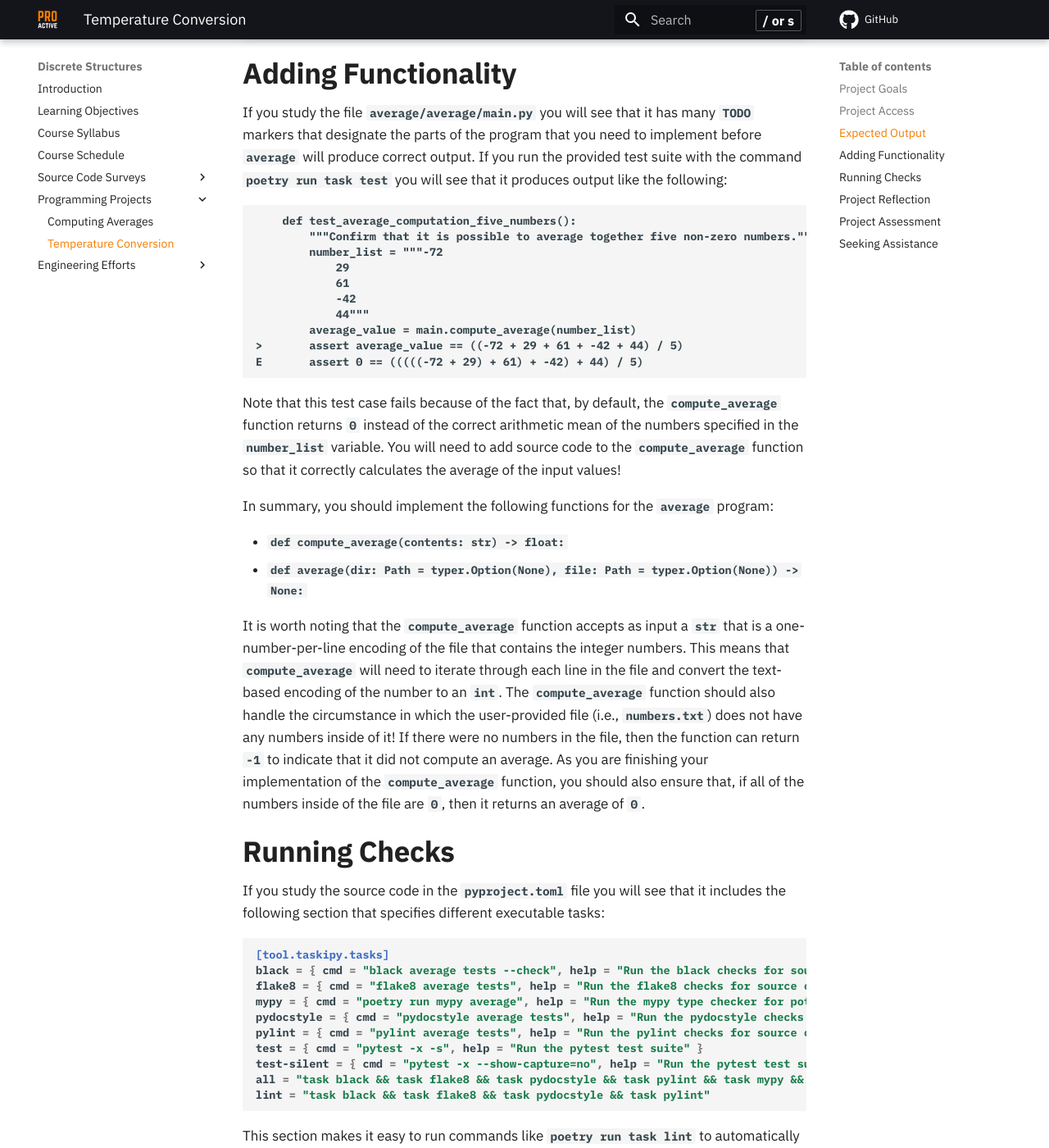
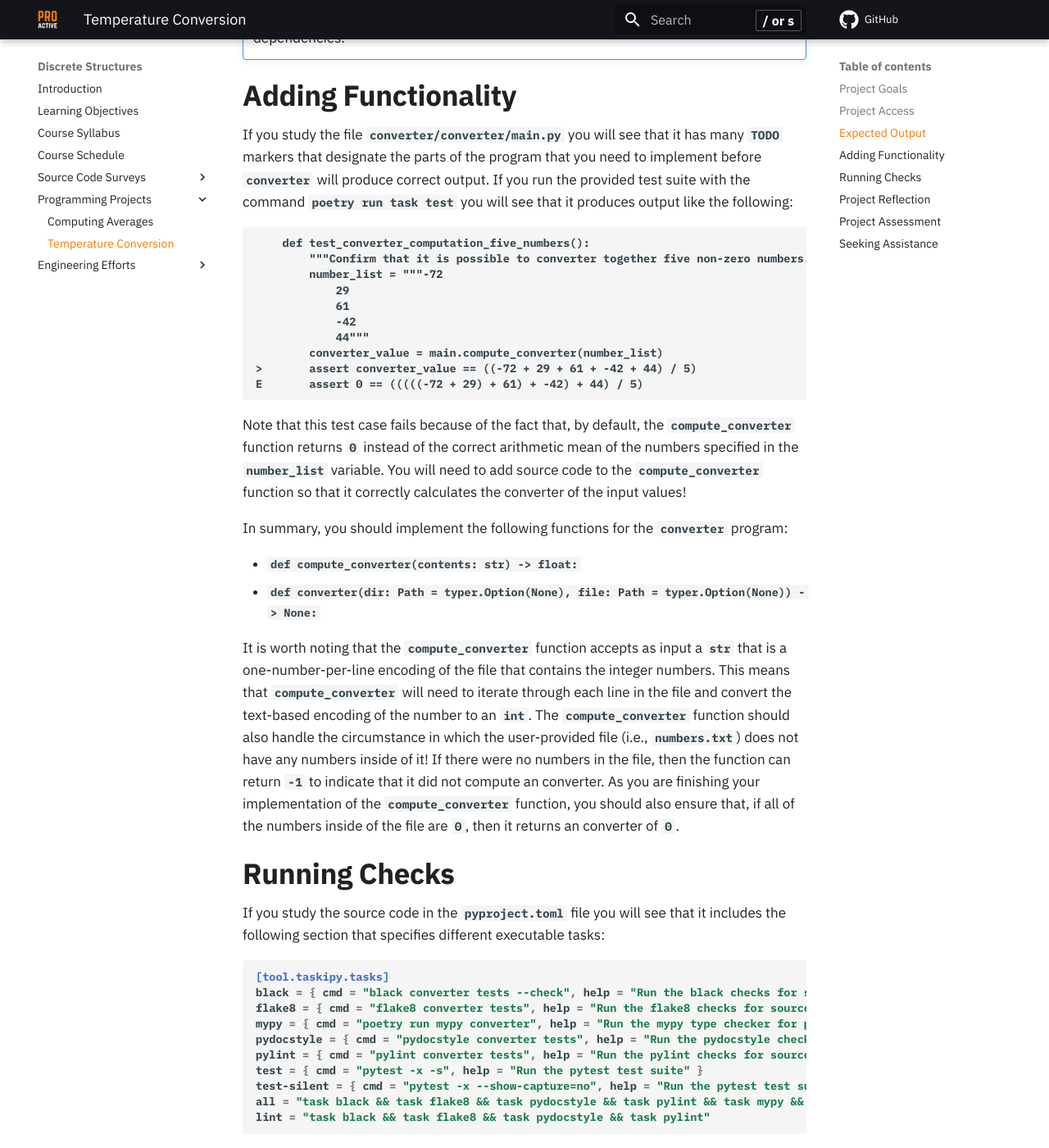
Before and after one commit to ProactiveProgrammers/www.proactiveprogrammers.com, an MkDocs documentation site: the page built from docs/discrete-structures/programming-projects/temperature-conversion.md, in a window 1280 px wide and 1400 px high, scrolled down 2014 px. Shown: the whole window at 82% size. Built offline with MkDocs 1.6.1 and Material for MkDocs 9.7.7, drawn with Linux system fonts in a browser that asks for light colours; comment, search, counter and statistics services are not loaded; some of the changed text lies outside the part shown.

Commit message:
fix: Use converter instead of average in temperature-conversion.

````diff
--- a/docs/discrete-structures/programming-projects/temperature-conversion.md
+++ b/docs/discrete-structures/programming-projects/temperature-conversion.md
@@ -32,19 +32,19 @@ project!
 ## Expected Output
 
 This project invites you to implement a number comparison program called
-`average`. The program accepts through its command-line a file that contains
+`converter`. The program accepts through its command-line a file that contains
 integer values encoded as text. If you run the program with the command `poetry
-run average --dir input --file numbers.txt` it produces this output:
+run converter --dir input --file numbers.txt` it produces this output:
 
 ```
-😃 Computing the average of numbers in a file called input/numbers.txt!
+😃 Computing the converter of numbers in a file called input/numbers.txt!
 
 😉 Phew, that was hard work!
 
-✨ The average of the input values is -0.95
+✨ The converter of the input values is -0.95
 ```
 
-Although this example shows the `average` program performing its computation
+Although this example shows the `converter` program performing its computation
 with the `numbers.txt` file in the `input` directory, it should work in a
 general-purpose fashion for any text file that contains integer numbers aligned
 in a single row like:
@@ -58,12 +58,12 @@ in a single row like:
 ```
 
 To learn more about how to run this program, you can type the command `poetry
-run average --help` to see the following output showing how to use `average`:
+run converter --help` to see the following output showing how to use `converter`:
 
 ```shell
-Usage: average [OPTIONS]
+Usage: converter [OPTIONS]
 
-  Process a file by computing the average of all the numbers.
+  Process a file by computing the converter of all the numbers.
 
 Options:
   --dir PATH
@@ -77,61 +77,61 @@ Options:
 
 Please note that the provided source code does not contain all of the
 functionality to produce this output. As explained in the next section, you are
-invited to add all of the missing features to ensure that `average` produces the
+invited to add all of the missing features to ensure that `converter` produces the
 expected output. Once the program is working correctly, it should produce all of
 the expected output described in this section.
 
 ???+ note
 
-    Don't forget that if you want to run the `average` program you must use your
+    Don't forget that if you want to run the `converter` program you must use your
     terminal window to first go into the GitHub repository containing this
-    project and then go into the `average` directory that contains the project's
+    project and then go into the `converter` directory that contains the project's
     source code. Finally, remember that before running the program you must run
     `poetry install` to add the dependencies.
 
 ## Adding Functionality
 
-If you study the file `average/average/main.py` you will see that it has many
+If you study the file `converter/converter/main.py` you will see that it has many
 `TODO` markers that designate the parts of the program that you need to
-implement before `average` will produce correct output. If you run the provided
+implement before `converter` will produce correct output. If you run the provided
 test suite with the command `poetry run task test` you will see that it produces
 output like the following:
 
 ```
-    def test_average_computation_five_numbers():
-        """Confirm that it is possible to average together five non-zero numbers."""
+    def test_converter_computation_five_numbers():
+        """Confirm that it is possible to converter together five non-zero numbers."""
         number_list = """-72
             29
             61
             -42
             44"""
-        average_value = main.compute_average(number_list)
->       assert average_value == ((-72 + 29 + 61 + -42 + 44) / 5)
+        converter_value = main.compute_converter(number_list)
+>       assert converter_value == ((-72 + 29 + 61 + -42 + 44) / 5)
 E       assert 0 == (((((-72 + 29) + 61) + -42) + 44) / 5)
 ```
 
 Note that this test case fails because of the fact that, by default, the
-`compute_average` function returns `0` instead of the correct arithmetic mean of
+`compute_converter` function returns `0` instead of the correct arithmetic mean of
 the numbers specified in the `number_list` variable. You will need to add source
-code to the `compute_average` function so that it correctly calculates the
-average of the input values!
+code to the `compute_converter` function so that it correctly calculates the
+converter of the input values!
 
-In summary, you should implement the following functions for the `average`
+In summary, you should implement the following functions for the `converter`
 program:
 
-- `def compute_average(contents: str) -> float:`
-- `def average(dir: Path = typer.Option(None), file: Path = typer.Option(None)) -> None:`
+- `def compute_converter(contents: str) -> float:`
+- `def converter(dir: Path = typer.Option(None), file: Path = typer.Option(None)) -> None:`
 
-It is worth noting that the `compute_average` function accepts as input a `str`
+It is worth noting that the `compute_converter` function accepts as input a `str`
 that is a one-number-per-line encoding of the file that contains the integer
-numbers. This means that `compute_average` will need to iterate through each
+numbers. This means that `compute_converter` will need to iterate through each
 line in the file and convert the text-based encoding of the number to an `int`.
-The `compute_average` function should also handle the circumstance in which the
+The `compute_converter` function should also handle the circumstance in which the
 user-provided file (i.e., `numbers.txt`) does not have any numbers inside of it!
 If there were no numbers in the file, then the function can return `-1` to
-indicate that it did not compute an average. As you are finishing your
-implementation of the `compute_average` function, you should also ensure that,
-if all of the numbers inside of the file are `0`, then it returns an average of `0`.
+indicate that it did not compute an converter. As you are finishing your
+implementation of the `compute_converter` function, you should also ensure that,
+if all of the numbers inside of the file are `0`, then it returns an converter of `0`.
 
 ## Running Checks
 
@@ -140,11 +140,11 @@ it includes the following section that specifies different executable tasks:
 
 ```toml
 [tool.taskipy.tasks]
-black = { cmd = "black average tests --check", help = "Run the black checks for source code format" }
-flake8 = { cmd = "flake8 average tests", help = "Run the flake8 checks for source code documentation" }
-mypy = { cmd = "poetry run mypy average", help = "Run the mypy type checker for potential type errors" }
-pydocstyle = { cmd = "pydocstyle average tests", help = "Run the pydocstyle checks for source code documentation" }
-pylint = { cmd = "pylint average tests", help = "Run the pylint checks for source code documentation" }
+black = { cmd = "black converter tests --check", help = "Run the black checks for source code format" }
+flake8 = { cmd = "flake8 converter tests", help = "Run the flake8 checks for source code documentation" }
+mypy = { cmd = "poetry run mypy converter", help = "Run the mypy type checker for potential type errors" }
+pydocstyle = { cmd = "pydocstyle converter tests", help = "Run the pydocstyle checks for source code documentation" }
+pylint = { cmd = "pylint converter tests", help = "Run the pylint checks for source code documentation" }
 test = { cmd = "pytest -x -s", help = "Run the pytest test suite" }
 test-silent = { cmd = "pytest -x --show-capture=no", help = "Run the pytest test suite without showing output" }
 all = "task black && task flake8 && task pydocstyle && task pylint && task mypy && task test"
@@ -156,7 +156,7 @@ automatically run all of the linters designed to check the Python source code in
 your program and its test suite. You can also use the command `poetry run task
 black` to confirm that your source code adheres to the industry-standard format
 defined by the `black` tool. If it does not adhere to the standard then you can
-run the command `poetry run black average tests` and it will automatically
+run the command `poetry run black converter tests` and it will automatically
 reformat the source code.
 
 Along with running tasks like `poetry run task lint`, you can leverage the
@@ -164,7 +164,7 @@ relevant instructions in the [technical
 skills](/proactive-skills/introduction-proactive-skills/) to enter into a Docker
 container and run `gradle grade` to check your work. If `gradle grade` shows
 that all checks pass, you will know that you made progress towards correctly
-implementing and writing about `average`.
+implementing and writing about `converter`.
 
 If your program has all of the anticipated functionality, you can run the
 command `poetry run task test` and see that the test suite produces output like
@@ -173,54 +173,54 @@ this:
 ```shell
 collected 5 items
 
-tests/test_average.py .....
+tests/test_converter.py .....
 ```
 
-You will know that the `compute_average` function correctly returns `0` when all
+You will know that the `compute_converter` function correctly returns `0` when all
 of the inputs are `0` if the following test case passes:
 
 ```python linenums="1"
-def test_average_computation_five_numbers_all_zero():
-    """Confirm that it is possible to average together five zero numbers."""
+def test_converter_computation_five_numbers_all_zero():
+    """Confirm that it is possible to converter together five zero numbers."""
     number_list = """0
         0
         0
         0
         0"""
-    average_value = main.compute_average(number_list)
-    assert average_value == 0
+    converter_value = main.compute_converter(number_list)
+    assert converter_value == 0
 ```
 
 Lines `3` through `7` of this test case define the `number_list` variable as one
 that contains a list of `0` values separated by newlines. The purpose of
 `number_list` is to represent the string that would arrive from the input file
-if a person ran the `average` program on the command-line. Line `8` of this test
-case calls the `compute_average` function with the `number_list` as the input
-and stores the output in a variable called `average_value`. Finally, line `9`
-confirms that `compute_average` calculates the average of the input as `0`.
+if a person ran the `converter` program on the command-line. Line `8` of this test
+case calls the `compute_converter` function with the `number_list` as the input
+and stores the output in a variable called `converter_value`. Finally, line `9`
+confirms that `compute_converter` calculates the converter of the input as `0`.
 
-You will know that the `compute_average` function correctly returns `-1` when
+You will know that the `compute_converter` function correctly returns `-1` when
 there is no input to the function if the follow test case passes:
 
 ```python linenums="1"
-def test_average_computation_no_provided_numbers():
-    """Confirm that it is possible to average together no numbers."""
+def test_converter_computation_no_provided_numbers():
+    """Confirm that it is possible to converter together no numbers."""
     number_list = ""
-    average_value = main.compute_average(number_list)
-    assert average_value == -1
+    converter_value = main.compute_converter(number_list)
+    assert converter_value == -1
 ```
 
 On line `3` in the above source code, this test defines `number_list` as an
 empty string, denoted by `""`. Finally, on line `4` it calls the
-`compute_average` function with `number_list` as its input and on line `5` it
-confirms that the computed `average_value` is `-1`, as required by the
+`compute_converter` function with `number_list` as its input and on line `5` it
+confirms that the computed `converter_value` is `-1`, as required by the
 specification of the function under test.
 
 Once all of the test cases pass, you can run the all of the automated checks by
 typing `poetry run task all` in your terminal and confirming that there are no
 errors in the output. If all of the checks pass, then you can run the program
-with the command `poetry run average --dir input --file numbers.txt` and then
-confirm that it produces the expected output, including the average of `-0.95`.
+with the command `poetry run converter --dir input --file numbers.txt` and then
+confirm that it produces the expected output, including the converter of `-0.95`.
 
 ???+ note
 
@@ -240,7 +240,7 @@ editor to answer all of the questions in the `writing/reflection.md` file. For
 instance, you should provide the output of the Python program in a fenced code
 block, explain the meaning of the Python source code segments that you
 implemented and tested, compare and contrast different implementations of the
-Python function called `compute_average`, and answer all of the other questions
+Python function called `compute_converter`, and answer all of the other questions
 about your experiences in completing this project.
 
 ## Project Assessment
````
